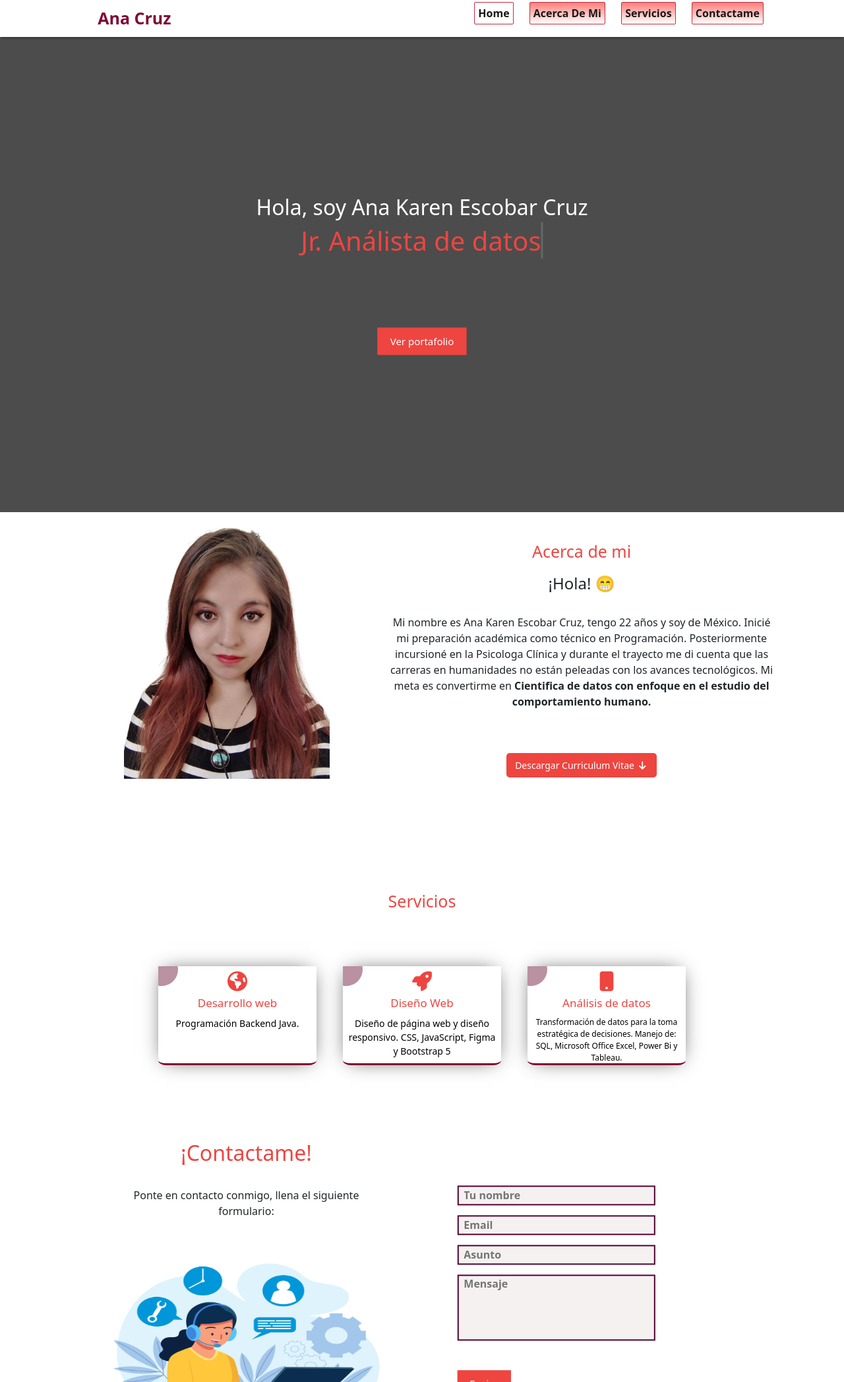
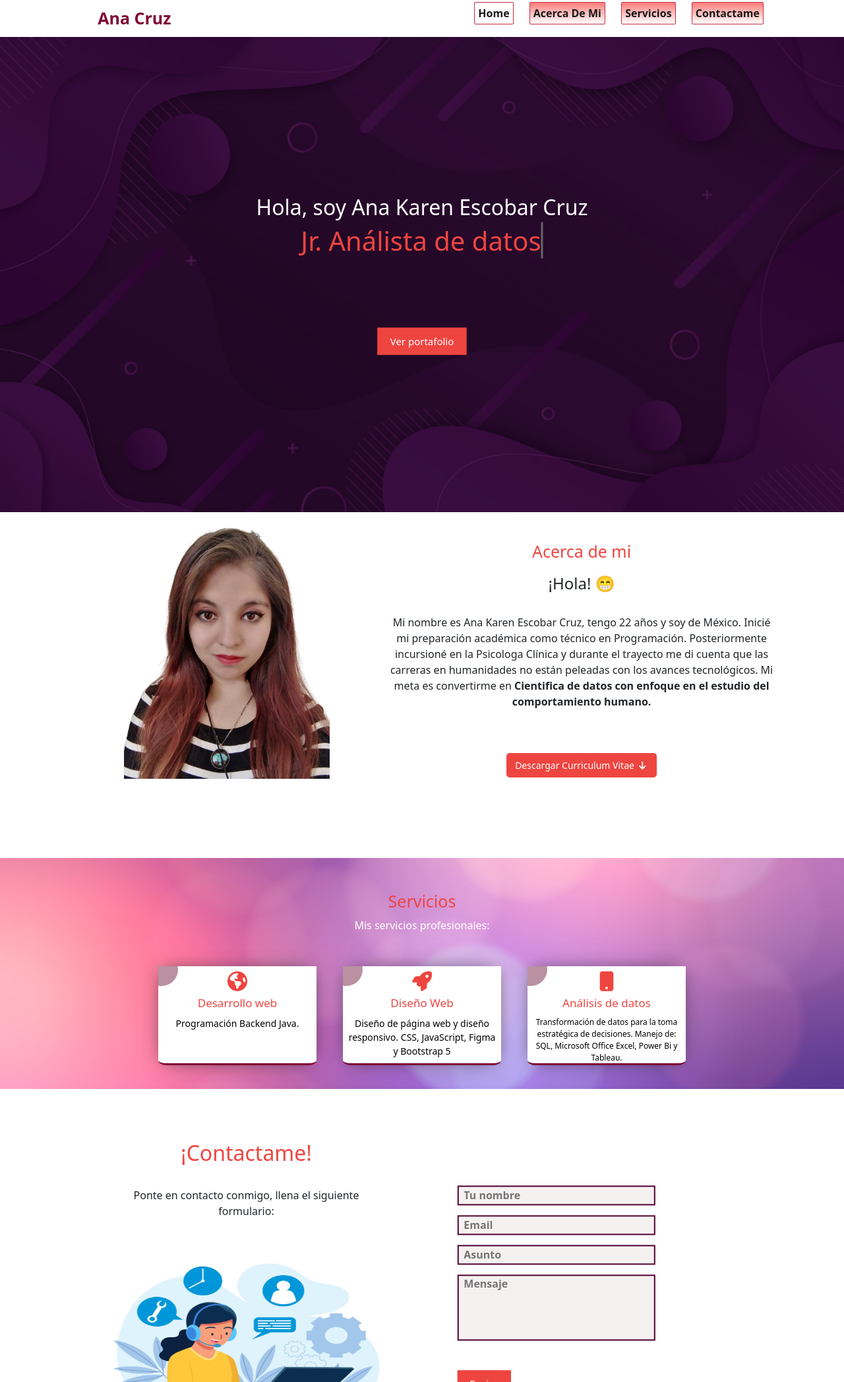
Before and after one commit to AnnaCrupz/PortafolioAna, a plain HTML site: page index.html in a window 1280 px wide. Shown: the top 2094 px of the page at 66% size. Drawn offline with nearby package versions, Linux system fonts and the light colour scheme; the site is published under a folder, as on GitHub Pages, so addresses that start at the root find nothing; some icons are missing.

Commit message:
cambios imagenes

```diff
--- a/css/style.css
+++ b/css/style.css
@@ -127,7 +127,7 @@ nav .bars .line{
 .main-header{
     width:100%;
     height:90vh;
-    background-image:url('/img/shape4.jpg');
+    background-image:url('../img/shape4.jpg');
     background-position:center;
     background-size:cover;
     background-repeat: no-repeat;
@@ -242,7 +242,7 @@ nav .bars .line{
 }
 
 .service-section{
-    background-image:url('/img/shape2.jpg');
+    background-image:url('../img/shape2.jpg');
     background-size:cover;
     background-position:center;
     width:100%;
```
